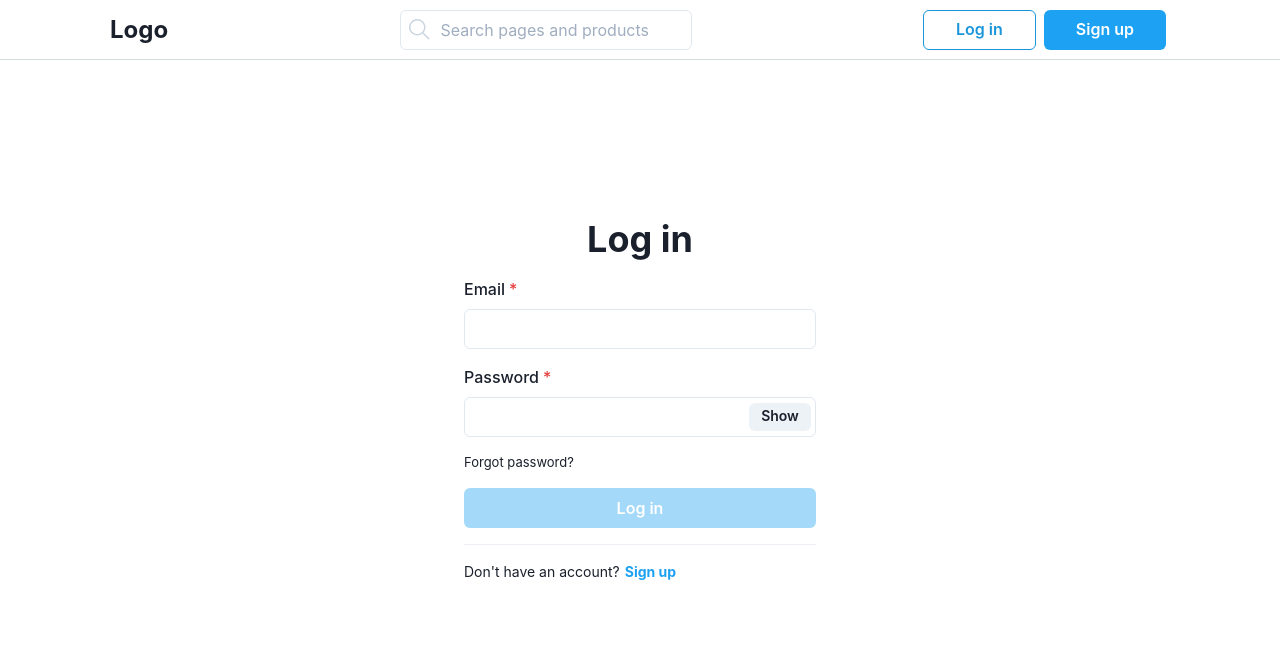
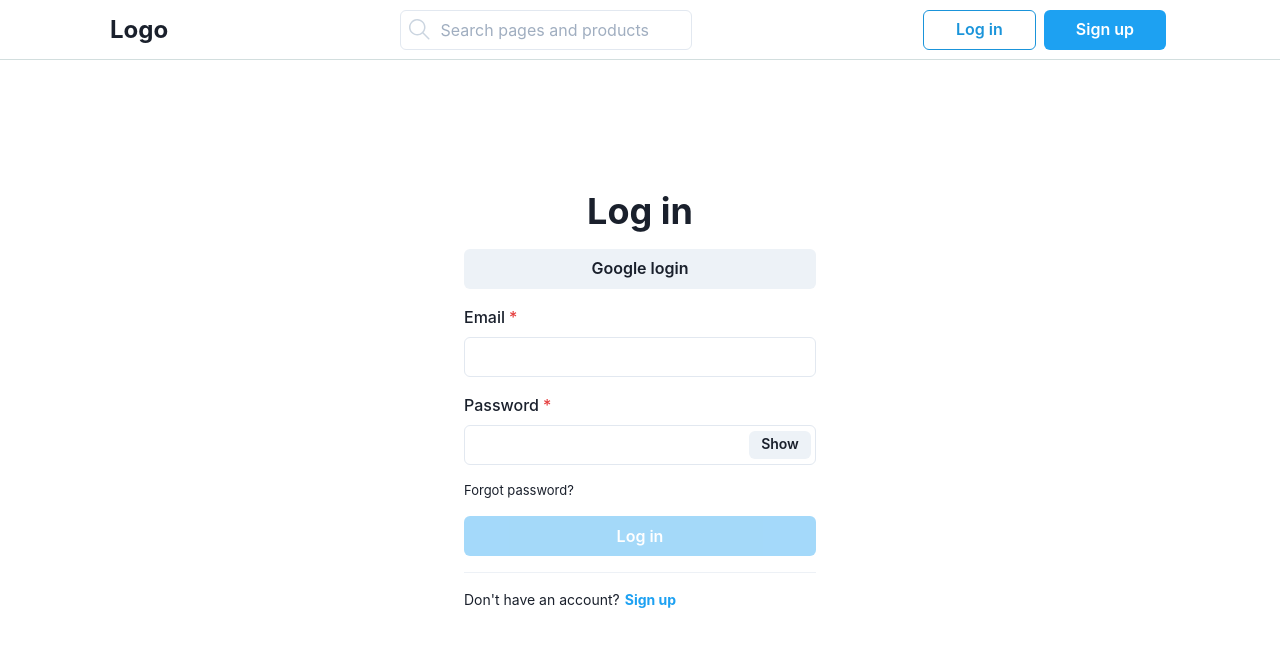
Before and after one commit to ElmouradiAmine/project-oki-doki-web, a React (Create React App) app: page /login in a window 1280 px wide. Shown: the top 646 px of the page. Built offline with nearby package versions, Linux system fonts and the light colour scheme; no server answers.

Commit message:
feat: add google login button

```diff
--- a/src/features/auth/components/LoginContainer/LoginContainer.tsx
+++ b/src/features/auth/components/LoginContainer/LoginContainer.tsx
@@ -1,8 +1,18 @@
 import React, { FC } from 'react';
+import { Button } from '@chakra-ui/react';
+import { useAuth } from 'store';
 import Container from '../Container/Container';
 
 const LoginContainer: FC = ({ children }) => {
-  return <Container title="Log in">{children}</Container>;
+  const { googleLogin, isLoading } = useAuth();
+  return (
+    <Container title="Log in">
+      <Button onClick={googleLogin} isLoading={isLoading}>
+        Google login
+      </Button>
+      {children}
+    </Container>
+  );
 };
 
 export default LoginContainer;
```
